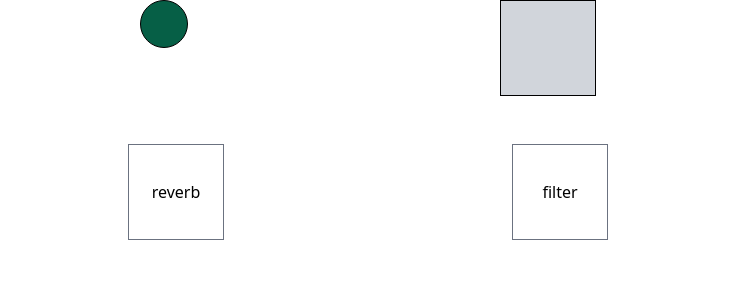
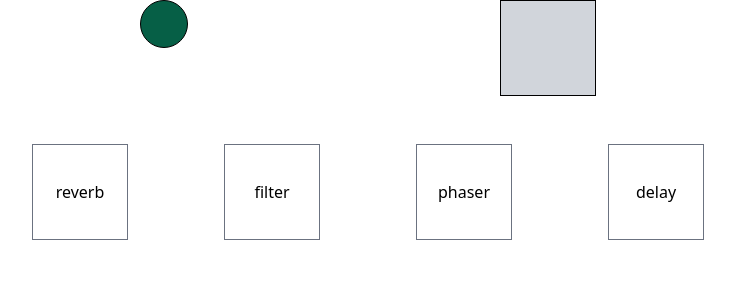
Before and after one commit to billymoroney1/synth-ui, a React (Create React App) app: page / in a window 1280 px wide. Shown: the top 300 px of the page, without its empty margins (272-1007 px from the left). Built offline with nearby package versions, Linux system fonts and the light colour scheme; some icons are missing.

Commit message:
added phaser and delay fx

```diff
--- a/package.json
+++ b/package.json
@@ -17,6 +17,7 @@
     "react-scripts": "4.0.2",
     "redux": "^4.0.5",
     "tailwindcss": "npm:@tailwindcss/postcss7-compat@^2.0.2",
+    "tone": "^14.7.77",
     "web-vitals": "^1.1.0"
   },
   "scripts": {
--- a/src/components/Trigger.js
+++ b/src/components/Trigger.js
@@ -28,7 +28,20 @@ export default function Trigger(props) {
             const filter = new Tone.OnePoleFilter('400', 'lowpass').toDestination()
             synth.connect(filter)
         }
-        synth.triggerAttackRelease("C4", "8n")
+        if (props.synth.includes('phaser')){
+            const phaser = new Tone.Phaser({
+            "frequency" : 15,
+            "octaves" : 6,
+            "baseFrequency" : 1000})
+            .toDestination()
+            synth.connect(phaser)
+        }
+        if (props.synth.includes('delay')){
+            const delay = new Tone.FeedbackDelay("8n", 0.5).toDestination()
+            synth.connect(delay)
+        }
+        // synth.triggerAttackRelease("C4", "8n")
+        synth.triggerAttackRelease("D2", "8n")
     }
 
 
--- a/src/components/UI.js
+++ b/src/components/UI.js
@@ -30,6 +30,8 @@ export default function UI() {
             <div className='flex justify-around'>
                 <EffectControl name={'reverb'} add={effectAdd} remove={effectRemove} />
                 <EffectControl name={'filter'} add={effectAdd} remove={effectRemove} />
+                <EffectControl name={'phaser'} add={effectAdd} remove={effectRemove} />
+                <EffectControl name={'delay'} add={effectAdd} remove={effectRemove} />
             </div>
         </div>
     )
```
Also changed, not shown: 1 other file (tests, documents, lock files or other folders).
